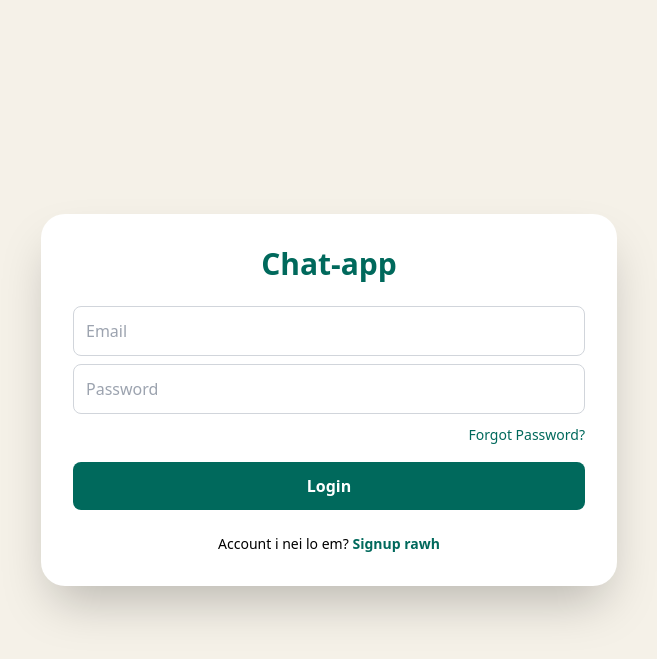
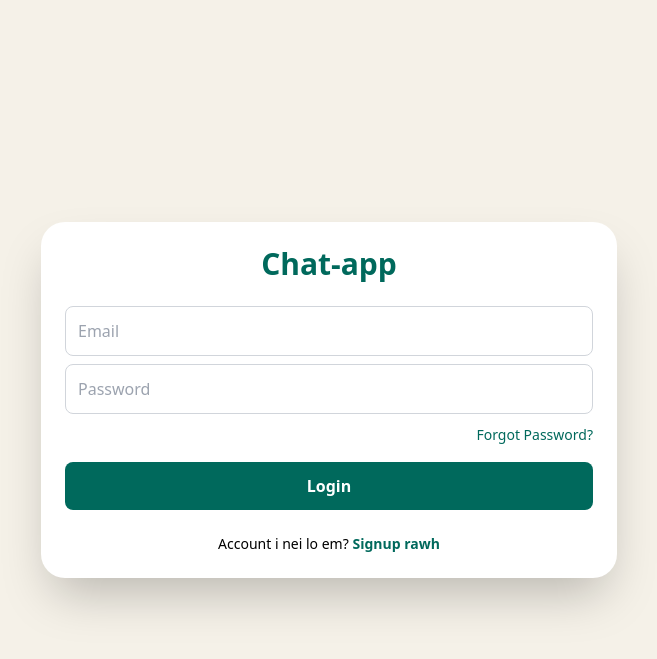
Before and after one commit to nghaka123/Chat-app, a Flask app: page / in a window 1280 px wide. Shown: the top 659 px of the page, without its empty margins (311-968 px from the left). Run offline with Flask 3, Linux system fonts and the light colour scheme; some libraries are stand-ins or nearby versions.

Commit message:
Update login.html

```diff
--- a/templates/login.html
+++ b/templates/login.html
@@ -6,7 +6,7 @@
 </head>
 <body class="bg-[#F5F1E8] flex items-center justify-center min-h-screen">
 
-  <div class="bg-white p-8 rounded-3xl shadow-2xl w-full max-w-xl">
+  <div class="bg-white p-6 rounded-3xl shadow-2xl w-full max-w-xl">
 
     <h1 class="text-3xl font-bold text-center mb-6 text-[#00695C]">Chat-app</h1>
 
```
